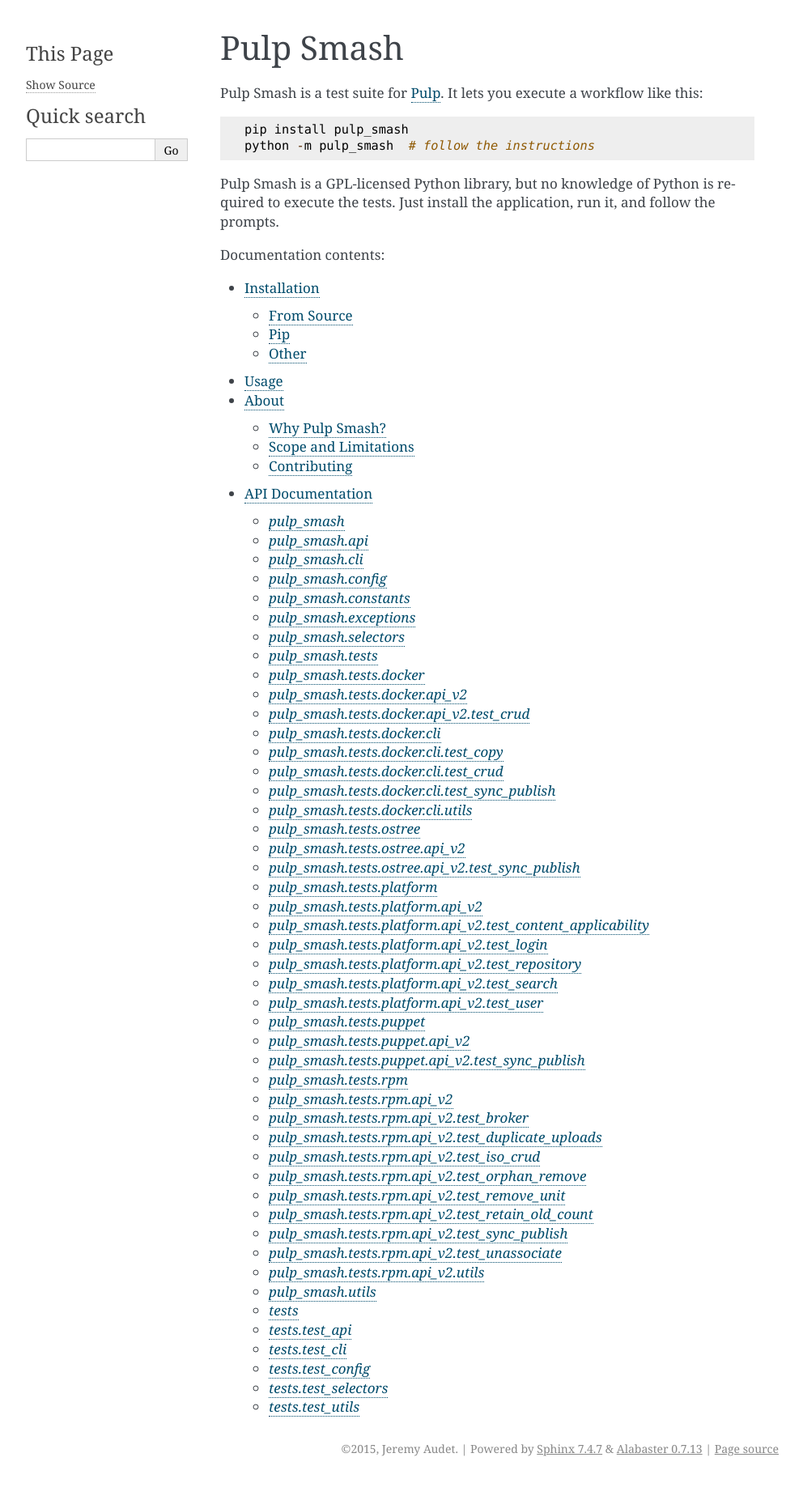
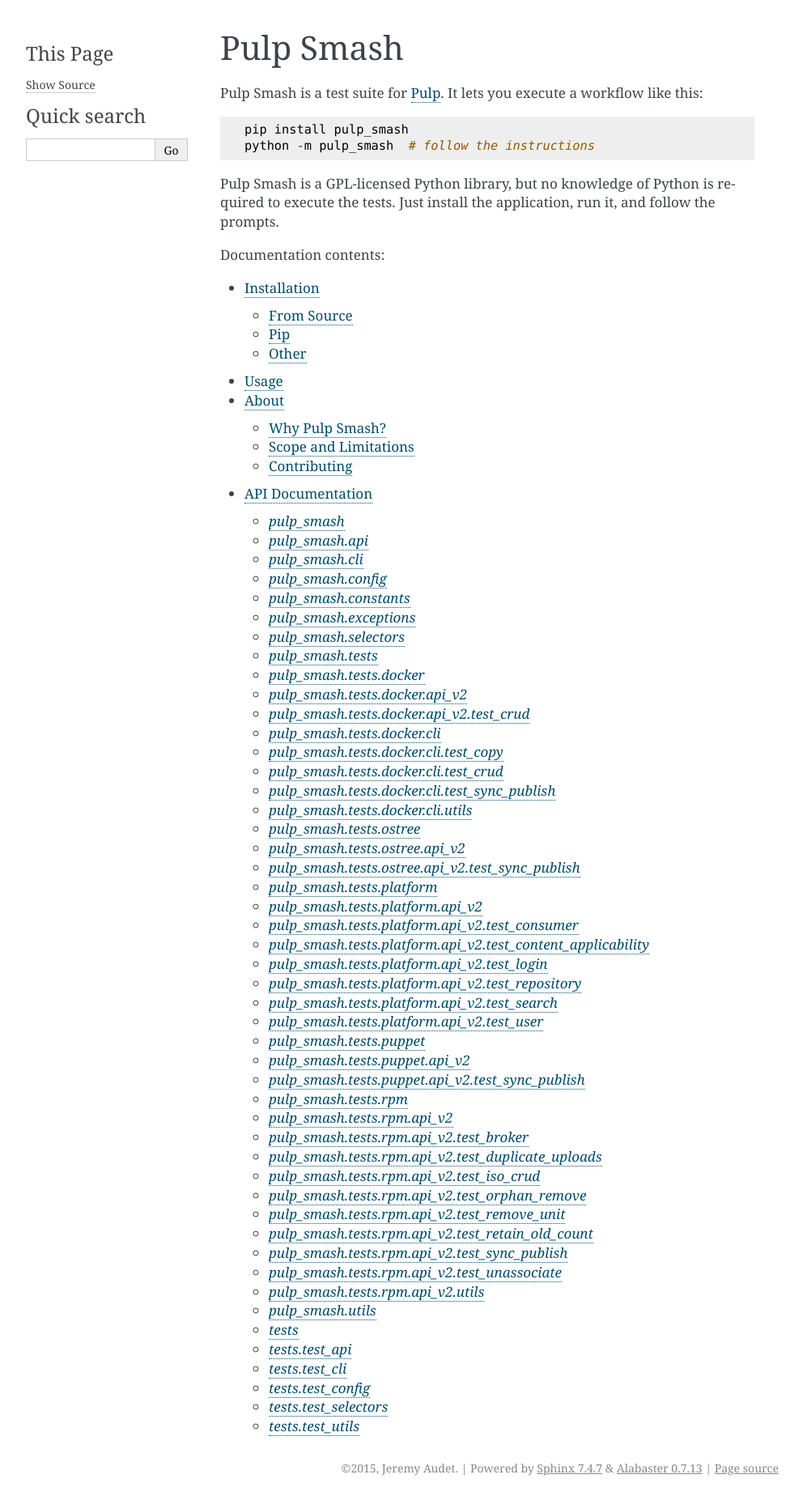
Before and after one commit to pulp/pulp-smash, a Sphinx documentation site: the page built from docs/index.rst, in a window 1280 px wide. Shown: the whole page at 81% size, without its empty margins (148-1140 px from the left). Built offline with Sphinx 7.4.7, drawn with Linux system fonts in a browser that asks for light colours; before the commit the page ends 1829 px from its top, so only the background shows below that.

Commit message:
Refactor newly added consumer bind tests
Refactor module `pulp_smash.tests.platform.api_v2.test_consumer`:

* Include the new code in generated documentation.
* Ensure the new code passes the various linters (try `make all`).
* Fiddle with docstrings. Most importantly, make the new test case (now
  called `BindConsumerTestCase`) reference the Pulp documentation
  relevant to this test.
* Reformat code.
* Restructure code. Most importantly:
    * Drop the helper methods: they make nearly no references to
      ``self``, and are simple enough (after some refactoring) that
      writing them as functions seems overkill.
    * Isolate the assertions. No failed assertion should prevent any
      other assertion from running.

Test results after this commit:

    =========  ==========  ==================
    Pulp Ver.  Num. Tests  Test Suite Results
    =========  ==========  ==================
    2.7        2           OK
    dev (2.8)  2           OK
    =========  ==========  ==================

Test results generated with:

    python -m unittest2 pulp_smash.tests.platform.api_v2.test_consumer

```diff
--- a/docs/api.rst
+++ b/docs/api.rst
@@ -31,6 +31,7 @@
     api/pulp_smash.tests.ostree.api_v2.test_sync_publish
     api/pulp_smash.tests.platform
     api/pulp_smash.tests.platform.api_v2
+    api/pulp_smash.tests.platform.api_v2.test_consumer
     api/pulp_smash.tests.platform.api_v2.test_content_applicability
     api/pulp_smash.tests.platform.api_v2.test_login
     api/pulp_smash.tests.platform.api_v2.test_repository
--- /dev/null
+++ b/docs/api/pulp_smash.tests.platform.api_v2.test_consumer.rst
@@ -0,0 +1,7 @@
+`pulp_smash.tests.platform.api_v2.test_consumer`
+================================================
+
+Location: :doc:`/index` → :doc:`/api` →
+:doc:`/api/pulp_smash.tests.platform.api_v2.test_consumer`
+
+.. automodule:: pulp_smash.tests.platform.api_v2.test_consumer
```
Also changed, not shown: 1 other file.
